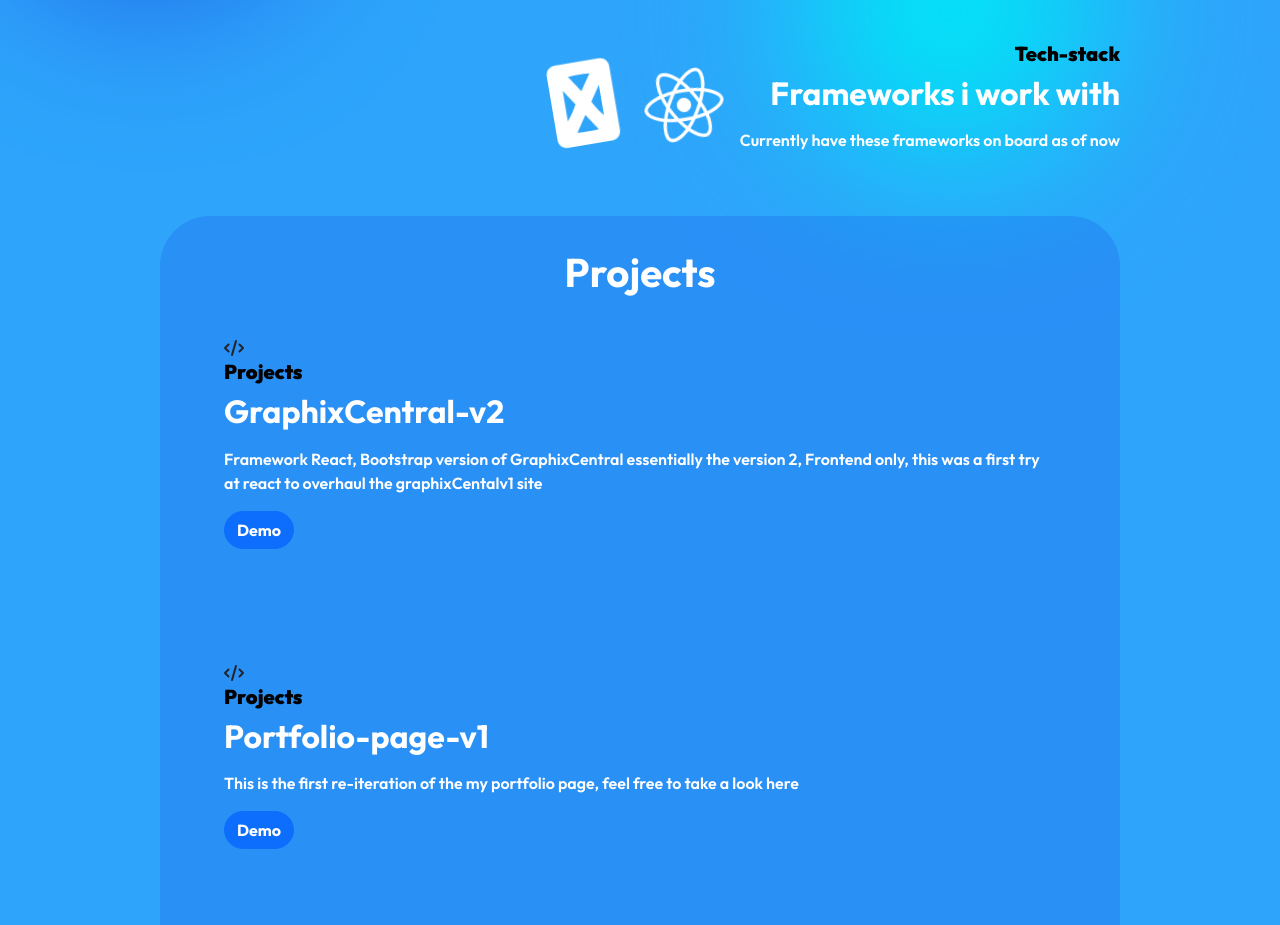
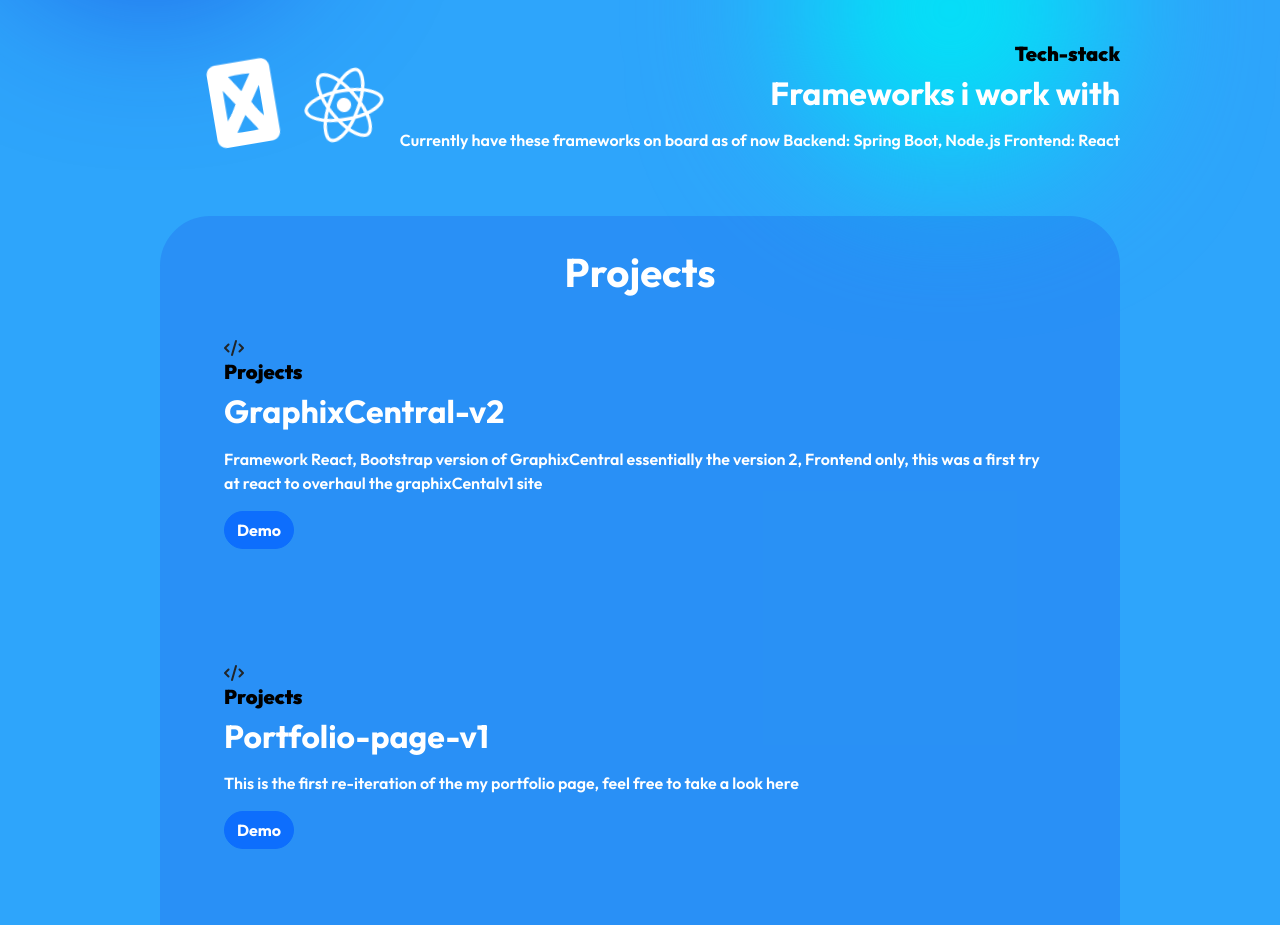
Before and after one commit to Calmcat1/portfolio-page-v2, a React (Create React App) app: page / in a window 1280 px wide. Shown: the part 780-1705 px from the top of the page. Built offline with nearby package versions, Linux system fonts and the light colour scheme.

Commit message:
updated tech-stack framework section

```diff
--- a/src/components/Tech_stack_section_2/Tech_stack_section_2.jsx
+++ b/src/components/Tech_stack_section_2/Tech_stack_section_2.jsx
@@ -19,6 +19,8 @@ const Tech_stack_section_2 = () => {
                 <p className="custom__body__text__styling">
                 Currently have these frameworks
                 on board as of now
+                Backend: Spring Boot, Node.js
+                Frontend: React
                 </p>
             </div>
 
```
